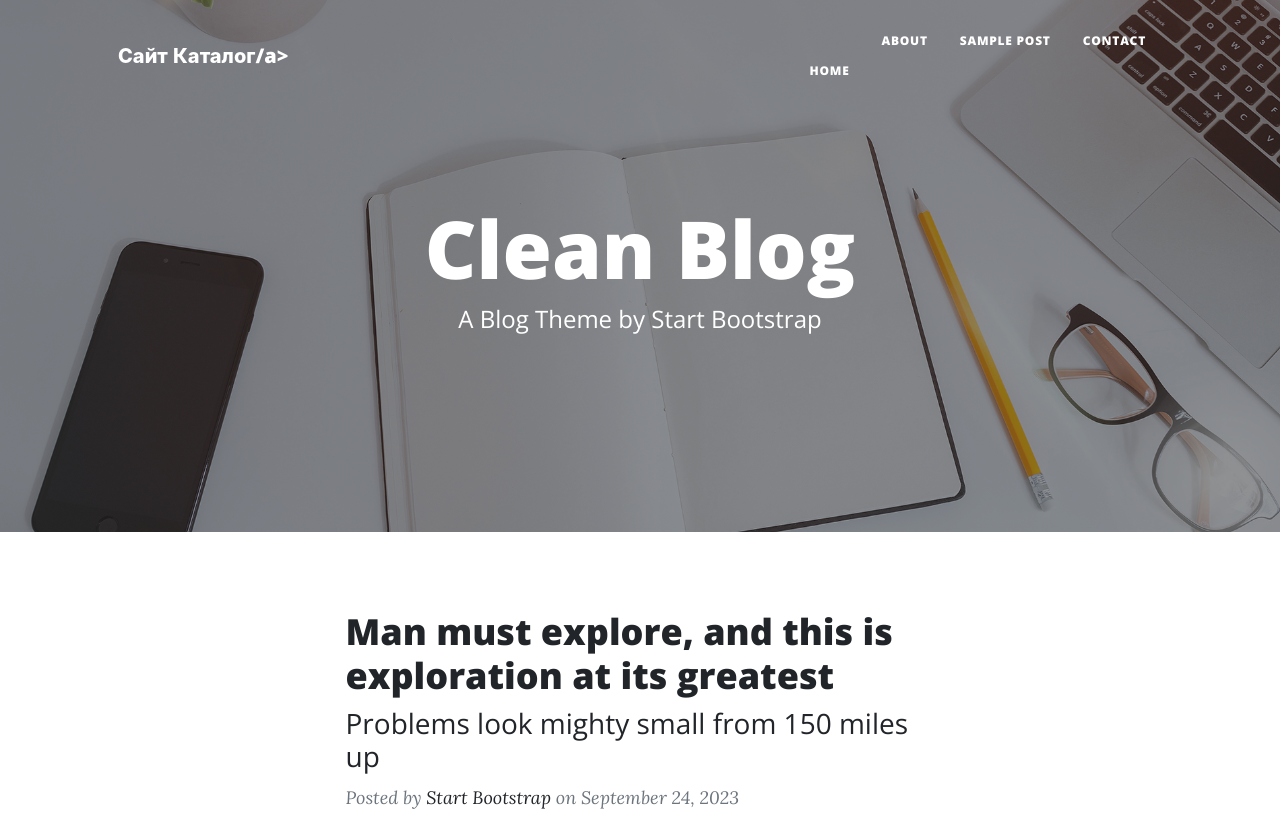
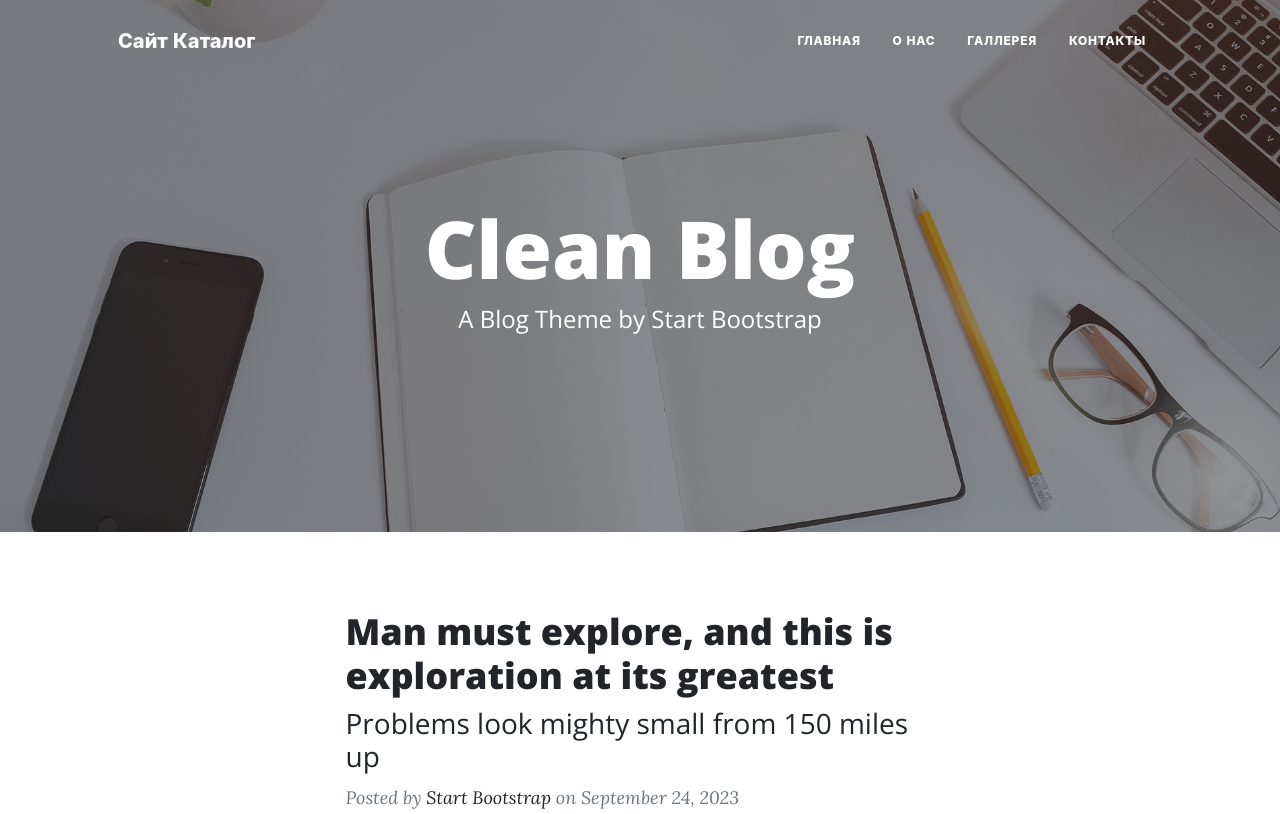
Before and after one commit to J-Drotik/ximera, a plain HTML site: page index.html in a window 1280 px wide. Shown: the top 814 px of the page. Drawn offline with nearby package versions, Linux system fonts and the light colour scheme.

Commit message:
Update index.html

```diff
--- a/index.html
+++ b/index.html
@@ -19,17 +19,17 @@
         <!-- Navigation-->
         <nav class="navbar navbar-expand-lg navbar-light" id="mainNav">
             <div class="container px-4 px-lg-5">
-                <a class="navbar-brand" href="index.html">Сайт Каталог/a>
+                <a class="navbar-brand" href="index.html">Сайт Каталог</a>
                 <button class="navbar-toggler" type="button" data-bs-toggle="collapse" data-bs-target="#navbarResponsive" aria-controls="navbarResponsive" aria-expanded="false" aria-label="Toggle navigation">
                     Menu
                     <i class="fas fa-bars"></i>
                 </button>
                 <div class="collapse navbar-collapse" id="navbarResponsive">
                     <ul class="navbar-nav ms-auto py-4 py-lg-0">
-                        <li class="nav-item"><a class="nav-link px-lg-3 py-3 py-lg-4" href="index.html">Home</a></li>
-                        <li class="nav-item"><a class="nav-link px-lg-3 py-3 py-lg-4" href="about.html">About</a></li>
-                        <li class="nav-item"><a class="nav-link px-lg-3 py-3 py-lg-4" href="post.html">Sample Post</a></li>
-                        <li class="nav-item"><a class="nav-link px-lg-3 py-3 py-lg-4" href="contact.html">Contact</a></li>
+                        <li class="nav-item"><a class="nav-link px-lg-3 py-3 py-lg-4" href="index.html">Главная</a></li>
+                        <li class="nav-item"><a class="nav-link px-lg-3 py-3 py-lg-4" href="about.html">О Нас</a></li>
+                        <li class="nav-item"><a class="nav-link px-lg-3 py-3 py-lg-4" href="post.html">Галлерея</a></li>
+                        <li class="nav-item"><a class="nav-link px-lg-3 py-3 py-lg-4" href="contact.html">Контакты</a></li>
                     </ul>
                 </div>
             </div>
```
